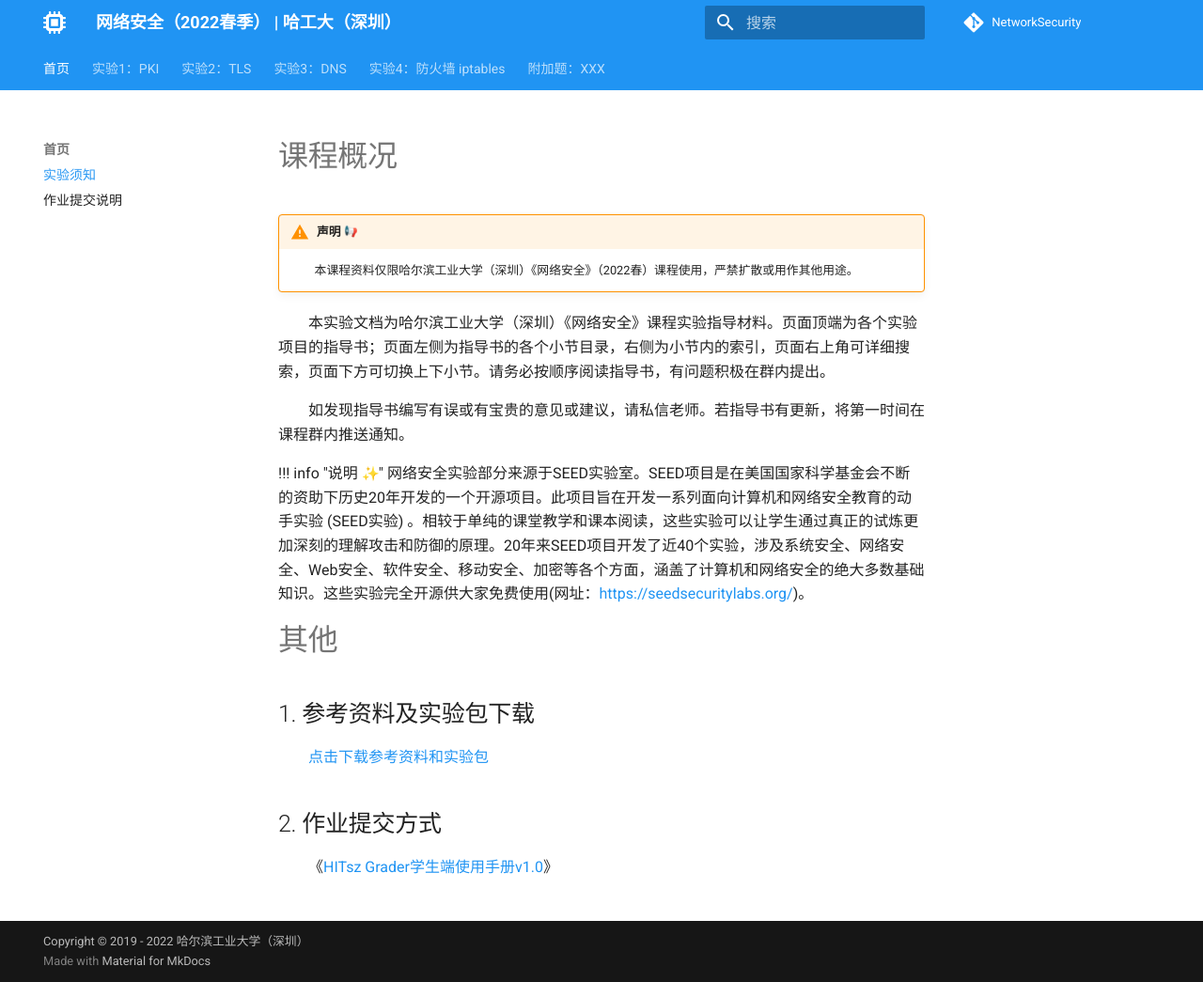
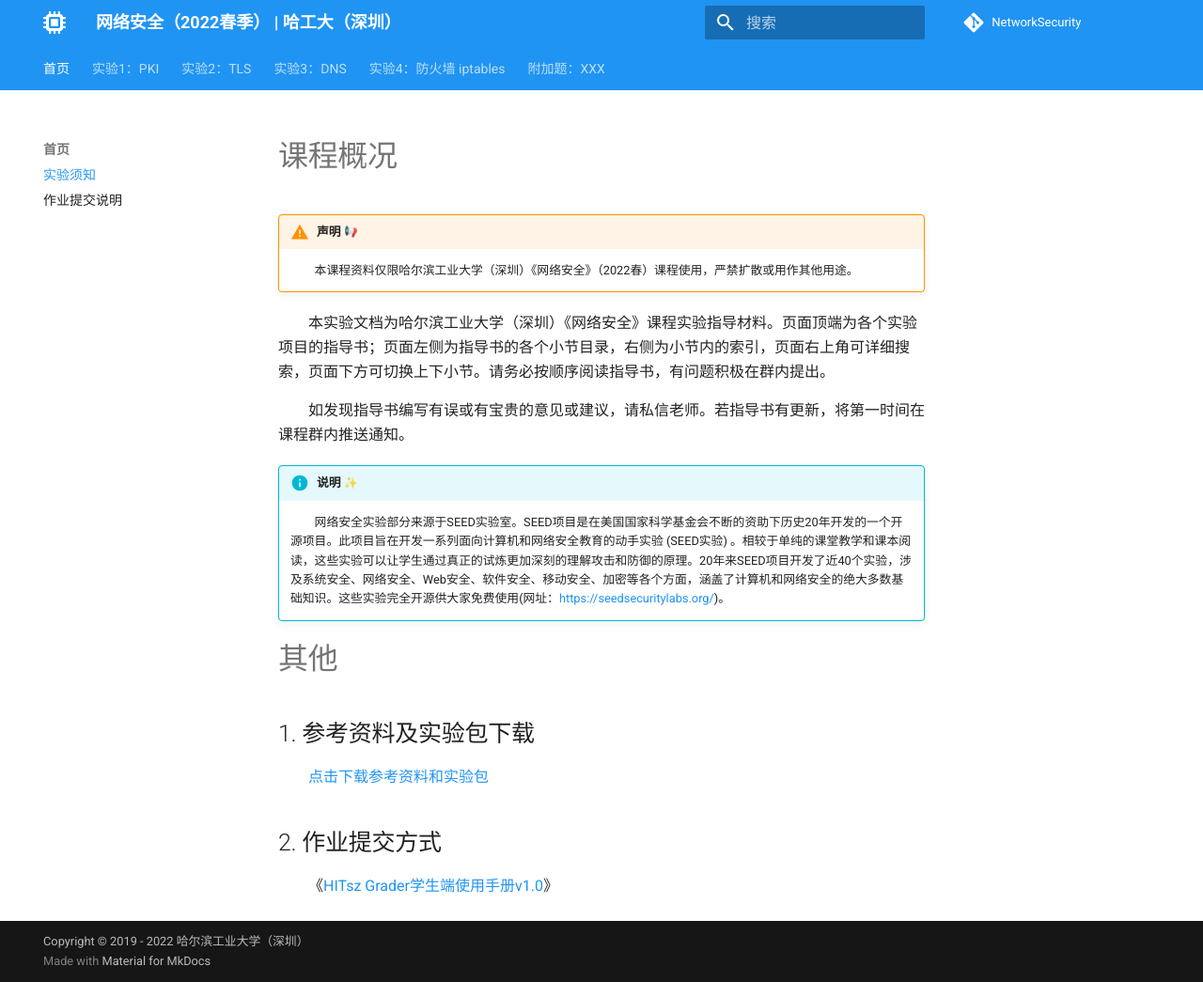
Before and after one commit to xy1874/network-sec, an MkDocs documentation site: the page built from docs/index.md, in a window 1280 px wide and 1045 px high. Shown: the whole window at 94% size. Built offline with MkDocs 1.6.1 and Material for MkDocs 9.7.7, drawn with Linux system fonts in a browser that asks for light colours; emoji names are drawn with the system emoji font; some of the changed lines change nothing that is shown.

Commit message:
add info

```diff
--- a/docs/index.md
+++ b/docs/index.md
@@ -8,7 +8,8 @@
 
 &emsp;&emsp;如发现指导书编写有误或有宝贵的意见或建议，请私信老师。若指导书有更新，将第一时间在课程群内推送通知。
 
-!!! info "说明 :sparkles:" 网络安全实验部分来源于SEED实验室。SEED项目是在美国国家科学基金会不断的资助下历史20年开发的一个开源项目。此项目旨在开发一系列面向计算机和网络安全教育的动手实验 (SEED实验) 。相较于单纯的课堂教学和课本阅读，这些实验可以让学生通过真正的试炼更加深刻的理解攻击和防御的原理。20年来SEED项目开发了近40个实验，涉及系统安全、网络安全、Web安全、软件安全、移动安全、加密等各个方面，涵盖了计算机和网络安全的绝大多数基础知识。这些实验完全开源供大家免费使用(网址：https://seedsecuritylabs.org/)。
+!!! info "说明 :sparkles:"
+    &emsp;&emsp;网络安全实验部分来源于SEED实验室。SEED项目是在美国国家科学基金会不断的资助下历史20年开发的一个开源项目。此项目旨在开发一系列面向计算机和网络安全教育的动手实验 (SEED实验) 。相较于单纯的课堂教学和课本阅读，这些实验可以让学生通过真正的试炼更加深刻的理解攻击和防御的原理。20年来SEED项目开发了近40个实验，涉及系统安全、网络安全、Web安全、软件安全、移动安全、加密等各个方面，涵盖了计算机和网络安全的绝大多数基础知识。这些实验完全开源供大家免费使用(网址：https://seedsecuritylabs.org/)。
 
 
 
```
Also changed, not shown: site/index.html, site/search/search_index.json, 1 other file.
